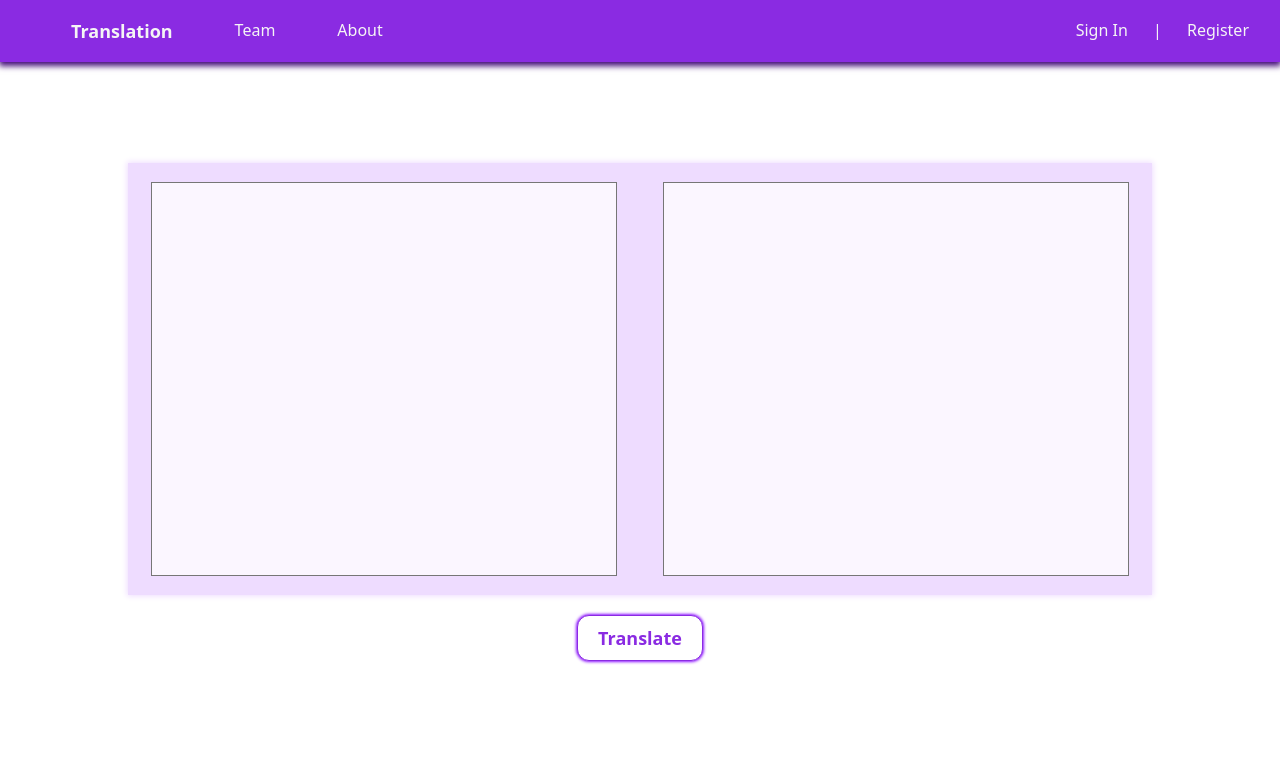
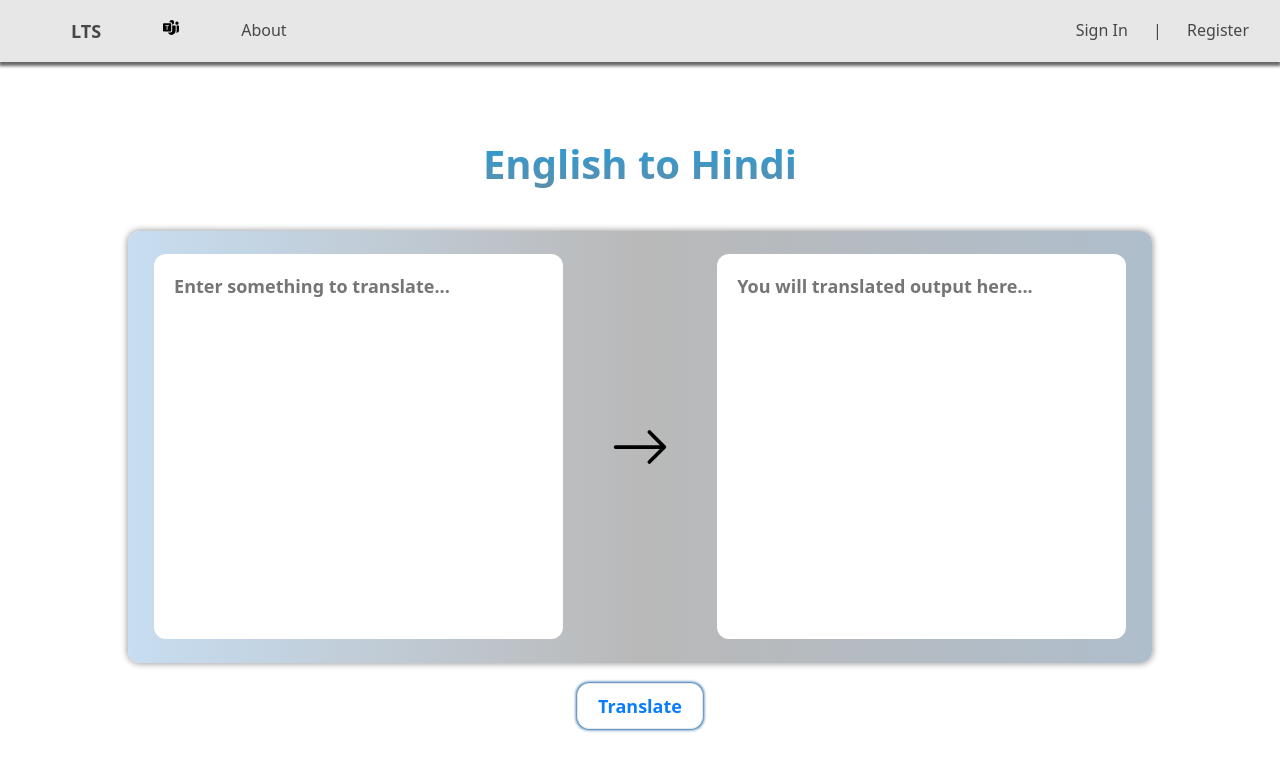
Before and after one commit to deaxparadox/ai-translator, a Django app: page / in a window 1280 px wide. Shown: the top 781 px of the page. Run offline with Django 5.2, Linux system fonts and the light colour scheme.

Commit message:
working on translation form

```diff
--- a/backend/app/urls.py
+++ b/backend/app/urls.py
@@ -5,5 +5,7 @@ from . import views
 app_name = "app"
 
 urlpatterns = [
-    path("", views.index, name="index")
+    path("", views.index, name="index"),
+    path("team/", views.team, name="team"),
+    path("aboutus/", views.aboutus, name="aboutus"),
 ]
--- a/backend/app/views.py
+++ b/backend/app/views.py
@@ -3,3 +3,12 @@ from django.shortcuts import render
 # Create your views here.
 def index(request):
     return render(request, "index.html")
+
+
+def team(request):
+    return render(request, "down-time.html")
+
+
+
+def aboutus(request):
+    return render(request, "down-time.html")
--- a/backend/static/css/navbar.css
+++ b/backend/static/css/navbar.css
@@ -4,9 +4,9 @@
     list-style: none;
     padding: 0;
     margin: 0;
-    background-color: blueviolet;
-    color: whitesmoke;
-    box-shadow: 0px 3px 6px 1px rgb(65, 9, 118);
+    background-color: rgb(231, 231, 231);
+    color: rgb(71, 71, 71);
+    box-shadow: 0px 3px 3px 1px rgb(104, 104, 104);
 }
 #nav > #nav-left,
 #nav > #nav-right {
@@ -25,18 +25,18 @@
 #nav-left > li > a,
 #nav-right > li > a {
     text-decoration: none;
-    border: 1px solid blueviolet;
+    border: 1px solid rgb(231, 231, 231);
     display: inline-block;
     padding: 8px 20px;
     background-color: inherit;
     color: inherit;
-    transition: .3s;
+    transition: .5s;
     text-align: center;
 }
 #nav-left > li > a:hover,
 #nav-right > li > a:hover {
-    border-color: white;
-    background-color: rgb(117, 18, 209);
+    border-color: rgb(141, 141, 141);
+    background-color: rgb(199, 199, 199);
 }
 
 #site {
--- a/backend/static/css/translation_form.css
+++ b/backend/static/css/translation_form.css
@@ -8,12 +8,32 @@ textarea {
     justify-content: center;
     flex-flow: column;
     align-items: center;
+    border-radius: 12px;
 }
+
+#translation-container > #translation-heading {
+    font-size: 40px;
+    font-weight: bold;
+    font-family: 'Lucida Sans', 'Lucida Sans Regular', 'Lucida Grande', 'Lucida Sans Unicode', Geneva, Verdana, sans-serif;
+    background: -webkit-linear-gradient(#00a6ff, #858585);
+    -webkit-background-clip: text;
+    -webkit-text-fill-color: transparent;
+
+}
+
+#translation-container > #translation-box,
+#translation-container > #translation-box > #translation-input-box,
+#translation-container > #translation-box > #translation-output-box {
+    border-radius: inherit;
+}
+
 #translation-box {
     width: 80%;
     height: 60%;
-    background-color: rgb(238, 220, 255);
-    box-shadow: 0px 0px 6px 1px rgb(238, 220, 255);
+    /* background-color: rgb(238, 238, 238); */
+    /* background-image: linear-gradient(to right, #ffffff, #abe7ff); */
+    background-image: linear-gradient(to right, rgb(199, 221, 241) 0%, rgb(185, 185, 185) 50%,  rgb(175, 190, 204));
+    box-shadow: 0px 0px 6px 1px rgb(160, 160, 160);
     display: flex;
     justify-content: center;
     /* flex-flow: column; */
@@ -22,20 +42,46 @@ textarea {
 
 
 #translation-input-box,
-#translation-output-box {
-    width: 50%;
+#translation-output-box,
+#translation-direction-box {
     height: 100%;
     display: flex;
     justify-content: center;
     flex-flow: column;
     align-items: center;
 }
+
+
+#translation-input-box,
+#translation-output-box {
+    width: 45%;
+}
+
+
+#translation-direction-box {
+    width: 10%;
+}
+#translation-direction-box > img {
+    width: 60px;
+    height: 60px;
+}
+
+
+
 #translation-input,
 #translation-output {
-    width: 90%;
-    height: 90%;
-    background-color: rgb(251, 246, 255);
+    width: 80%;
+    height: 80%;
+    /* background-color: rgb(251, 246, 255); */
     margin: 10px;
+    border: none;
+    outline: none;
+    color: rgb(82, 82, 82);
+    background-color: white;
+    border-radius: inherit;
+    padding: 20px;
+    font-size: large;
+    font-weight: bold;
 }
 
 #translation-button-box {
@@ -44,17 +90,26 @@ textarea {
     justify-content: center;
 }
 #translate-button {
-    border: 1px solid blueviolet;
-    box-shadow: 0px 0px 3px 1px rgb(140, 17, 255);
+    border: 1px solid rgb(231, 231, 231);
+    box-shadow: 0px 0px 3px 1px rgba(21, 95, 168, 0.966);
     border-radius: 12px;
+    outline: none;
     font-size: large;
     font-weight: bold;
     padding: 10px 20px;
     background-color: white;
-    color: blueviolet;
+    color: rgba(0, 119, 255, 0.966);
+    transition: .4s;
 }
 #translate-button:hover {
-    background-color: blueviolet;
+    background-color: rgba(0, 119, 255, 0.966);
     color: white;
     cursor: pointer;
 }
+
+
+/* #translation-input-box > textarea:focus,
+#translation-output-box > textarea:focus {
+    border: none;
+    outline: none;
+} */
--- /dev/null
+++ b/backend/static/js/translation-form.js
@@ -0,0 +1,36 @@
+console.log("Translation-form");
+
+const translationInput = "#translation-input";
+const translationOuput = "#translation-output";
+const translationButton = "#translate-button";
+
+/**
+ * Read data from the `translationInput`
+ * @param {HTMLTableElement} table - The target HTML table
+ * @param {Array} data - The array of cell header names
+ */
+const translateOnTranslationButton = async function () {
+    document.querySelector(translationButton).onclick = () => {
+        // console.log(document.querySelector(translationInput).value);
+
+        document.querySelector(translationOuput).value = document.querySelector(translationInput).value;
+    }
+}
+
+
+const  translateOnEnter = async function() {
+    document.querySelector(translationInput).addEventListener("keydown", async function(event) {
+        // if (event.Key === "Ctrl + Enter") {
+        //     console.log(await translateOnTranslationButton());
+        // }
+        if ((event.ctrlKey === true) && (event.key === "Enter")) {
+            // console.log("Control and Enter")
+            document.querySelector(translationOuput).value = document.querySelector(translationInput).value;
+        }
+    })
+}
+
+
+
+translateOnTranslationButton();
+translateOnEnter();
--- a/backend/templates/include/navbar.html
+++ b/backend/templates/include/navbar.html
@@ -3,13 +3,13 @@
 <div id="nav">
     <ul id="nav-left">
         <li id="site" class="nav-item">
-            <a href="/">Translation</a>
+            <a href="/">LTS</a>
         </li>
         <li class="nav-item other">
-            <a href="#">Team</a>
+            <a href="{% url "app:team" %}"><img src='{% static "images/microsoft-teams.svg" %}' alt=""></a>
         </li>
         <li class="nav-item other">
-            <a href="#">About</a>
+            <a href="{% url "app:aboutus" %}">About</a>
         </li>
     </ul>
     <ul id="nav-right">
--- a/backend/templates/include/translation_form.html
+++ b/backend/templates/include/translation_form.html
@@ -1,17 +1,26 @@
 {% load static %}
 <link rel="stylesheet" href="{% static 'css/translation_form.css' %}">
 <div id="translation-container">
+    <div id="translation-heading">
+        <p>English to Hindi</p>
+    </div>
     <div id="translation-box">
         <div id="translation-input-box">
             <!-- <p id="translation-input"></p> -->
-            <textarea name="translation-input" id="translation-input" cols="30" rows="10"></textarea>
+            <textarea placeholder="Enter something to translate..." name="translation-input" id="translation-input" cols="30" rows="10"></textarea>
+        </div>
+        <div id="translation-direction-box">
+            <!-- <p id="translation-input"></p> -->
+            <img src='{% static "images/arrow-right.svg" %}' alt="">
         </div>
         <div id="translation-output-box">
             <!-- <p id="translation-output"></p> -->
-            <textarea name="translation-output" id="translation-output" cols="30" rows="10"></textarea>
+            <textarea placeholder="You will translated output here..." readonly name="translation-output" id="translation-output" cols="30" rows="10"></textarea>
         </div>
     </div>
     <div id="translation-button-box">
         <input id="translate-button" type="button" value="Translate">
     </div>
 </div>
+
+<script src="{% static 'js/translation-form.js' %}"></script>
```
Also changed, not shown: backend/static/css/_base.css (+32 -0 lines), backend/templates/down-time.html (added, +15 -0 lines), backend/static/images/arrow-right.svg (added), backend/static/images/microsoft-teams.svg (added), backend/static/images/web-maintenance.png (added).
